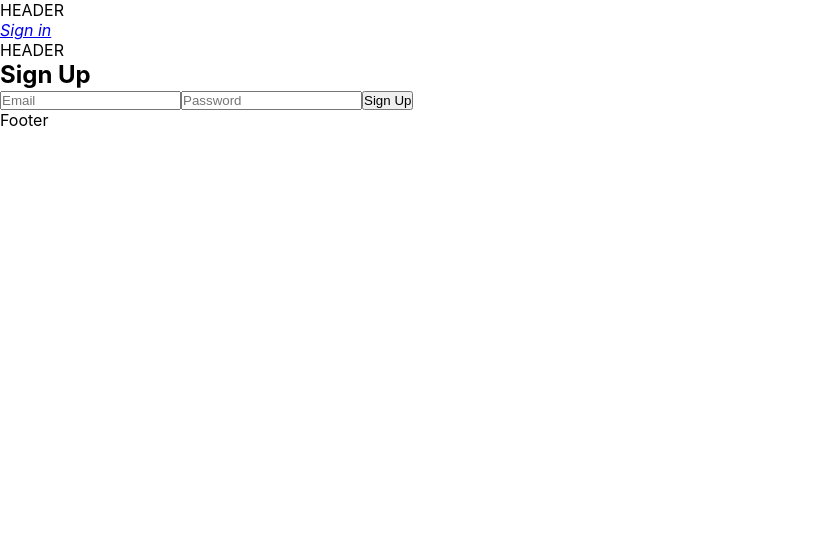
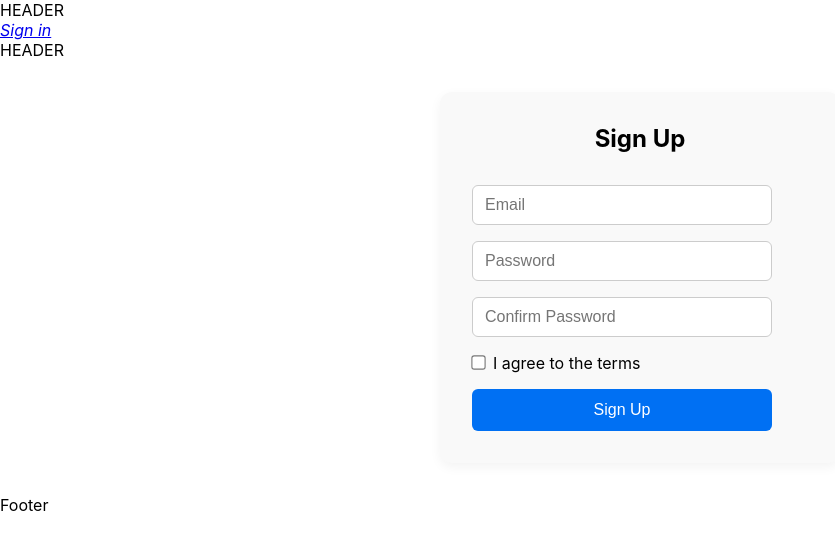
Before and after one commit to kirillnev/rest-client-app, a Next.js app: page /auth/signup in a window 1280 px wide. Shown: the top 550 px of the page, without its empty margins (0-835 px from the left). Built offline with nearby package versions, Linux system fonts and the light colour scheme; no server answers.

Commit message:
chore: divide into 2 separate forms

```diff
--- a/src/app/auth/signin/page.tsx
+++ b/src/app/auth/signin/page.tsx
@@ -1,10 +1,10 @@
-import { AuthForm } from '@/components/auth/AuthForm';
 import RedirectIfAuthenticated from '@/components/auth/RedirectIfAuthenticated';
+import { SignInForm } from '@/components/auth/SignInForm';
 
 export default function SignInPage() {
   return (
     <RedirectIfAuthenticated>
-      <AuthForm mode="signin" />
+      <SignInForm />
     </RedirectIfAuthenticated>
   );
 }
--- a/src/app/auth/signup/page.tsx
+++ b/src/app/auth/signup/page.tsx
@@ -1,10 +1,10 @@
-import { AuthForm } from '@/components/auth/AuthForm';
 import RedirectIfAuthenticated from '@/components/auth/RedirectIfAuthenticated';
+import { SignUpForm } from '@/components/auth/SignUpForm';
 
 export default function SignUpPage() {
   return (
     <RedirectIfAuthenticated>
-      <AuthForm mode="signup" />
+      <SignUpForm />
     </RedirectIfAuthenticated>
   );
 }
--- a/src/app/globals.css
+++ b/src/app/globals.css
@@ -19,3 +19,67 @@ body {
   overflow-x: hidden;
   font-family: var(--font-geist-sans);
 }
+
+.form-container {
+  max-width: 400px;
+  margin: 2rem auto;
+  padding: 2rem;
+  border-radius: 12px;
+  background-color: #f9f9f9;
+  box-shadow: 0 4px 12px rgba(0, 0, 0, 0.05);
+}
+
+.form-container h2 {
+  text-align: center;
+  margin-bottom: 2rem;
+}
+
+.form-group {
+  margin-bottom: 1rem;
+}
+
+input[type='email'],
+input[type='password'],
+input[type='text'] {
+  width: 300px;
+  padding: 10px 12px;
+  font-size: 1rem;
+  border: 1px solid #ccc;
+  border-radius: 6px;
+  transition: border-color 0.2s ease;
+  outline: none;
+}
+
+input:focus {
+  border-color: #0070f3;
+  box-shadow: 0 0 0 1px #0070f3;
+}
+
+input[type='checkbox'] {
+  margin-right: 0.5rem;
+  transform: scale(1.1);
+}
+
+button {
+  width: 300px;
+  padding: 12px;
+  background-color: #0070f3;
+  color: white;
+  font-size: 1rem;
+  font-weight: 500;
+  border: none;
+  border-radius: 6px;
+  cursor: pointer;
+  transition: background-color 0.2s ease;
+}
+
+button:hover {
+  background-color: #0059c9;
+}
+
+.error-message {
+  color: #e00;
+  margin-bottom: 1rem;
+  font-size: 0.9rem;
+  text-align: center;
+}
--- a/src/components/auth/AuthForm.tsx
+++ /dev/null
@@ -1,75 +0,0 @@
-'use client';
-
-import { useState } from 'react';
-import { supabase } from '@/lib/supabase';
-import { useRouter } from 'next/navigation';
-import type { AuthError } from '@supabase/supabase-js';
-import { authSchema } from '@/schemas/authSchema';
-import { ZodError } from 'zod';
-
-type AuthFormProps = {
-  mode: 'signin' | 'signup';
-};
-
-export const AuthForm = ({ mode }: AuthFormProps) => {
-  const [email, setEmail] = useState('');
-  const [password, setPassword] = useState('');
-  const [error, setError] = useState('');
-  const router = useRouter();
-
-  const handleSubmit = async (e: React.FormEvent) => {
-    e.preventDefault();
-    setError('');
-
-    try {
-      authSchema.parse({ email, password });
-
-      let authError: AuthError | null = null;
-
-      if (mode === 'signup') {
-        const { error } = await supabase.auth.signUp({ email, password });
-        authError = error;
-      } else {
-        const { error } = await supabase.auth.signInWithPassword({
-          email,
-          password,
-        });
-        authError = error;
-      }
-
-      if (authError) {
-        setError(authError.message);
-      } else {
-        router.push('/client');
-      }
-    } catch (err) {
-      if (err instanceof ZodError) {
-        setError(err.errors[0].message);
-      } else {
-        setError('Something went wrong');
-      }
-    }
-  };
-
-  return (
-    <form onSubmit={handleSubmit}>
-      <h2>{mode === 'signin' ? 'Sign In' : 'Sign Up'}</h2>
-      <input
-        type="email"
-        placeholder="Email"
-        value={email}
-        onChange={(e) => setEmail(e.target.value)}
-        required
-      />
-      <input
-        type="password"
-        placeholder="Password"
-        value={password}
-        onChange={(e) => setPassword(e.target.value)}
-        required
-      />
-      {error && <p style={{ color: 'red' }}>{error}</p>}
-      <button type="submit">{mode === 'signin' ? 'Sign In' : 'Sign Up'}</button>
-    </form>
-  );
-};
--- /dev/null
+++ b/src/components/auth/SignUpForm.tsx
@@ -0,0 +1,69 @@
+'use client';
+
+import { useSignUp } from '@/components/auth/hooks/useSignUp';
+
+export const SignUpForm = () => {
+  const {
+    email,
+    password,
+    confirmPassword,
+    agreement,
+    setEmail,
+    setPassword,
+    setConfirmPassword,
+    setAgreement,
+    error,
+    handleSubmit,
+  } = useSignUp();
+
+  return (
+    <form onSubmit={handleSubmit} noValidate className="form-container">
+      <h2>Sign Up</h2>
+
+      <div className="form-group">
+        <input
+          type="email"
+          value={email}
+          placeholder="Email"
+          onChange={(e) => setEmail(e.target.value)}
+          required
+        />
+      </div>
+
+      <div className="form-group">
+        <input
+          type="password"
+          value={password}
+          placeholder="Password"
+          onChange={(e) => setPassword(e.target.value)}
+          required
+        />
+      </div>
+
+      <div className="form-group">
+        <input
+          type="password"
+          value={confirmPassword}
+          placeholder="Confirm Password"
+          onChange={(e) => setConfirmPassword(e.target.value)}
+          required
+        />
+      </div>
+
+      <div className="form-group">
+        <label>
+          <input
+            type="checkbox"
+            checked={agreement}
+            onChange={(e) => setAgreement(e.target.checked)}
+          />
+          I agree to the terms
+        </label>
+      </div>
+
+      {error && <p style={{ color: 'red' }}>{error}</p>}
+
+      <button type="submit">Sign Up</button>
+    </form>
+  );
+};
--- /dev/null
+++ b/src/components/auth/hooks/useSignUp.ts
@@ -0,0 +1,50 @@
+import { useState } from 'react';
+import { useRouter } from 'next/navigation';
+import { supabase } from '@/lib/supabase';
+import { signUpSchema } from '@/schemas/signUpSchema';
+import { ZodError } from 'zod';
+
+export const useSignUp = () => {
+  const [email, setEmail] = useState('');
+  const [password, setPassword] = useState('');
+  const [confirmPassword, setConfirmPassword] = useState('');
+  const [agreement, setAgreement] = useState(false);
+  const [error, setError] = useState('');
+  const router = useRouter();
+
+  const handleSubmit = async (e: React.FormEvent) => {
+    e.preventDefault();
+    setError('');
+
+    try {
+      signUpSchema.parse({ email, password, confirmPassword, agreement });
+
+      const { error: authError } = await supabase.auth.signUp({ email, password });
+
+      if (authError) {
+        setError(authError.message);
+      } else {
+        router.push('/client');
+      }
+    } catch (err) {
+      if (err instanceof ZodError) {
+        setError(err.errors[0].message);
+      } else {
+        setError('Something went wrong');
+      }
+    }
+  };
+
+  return {
+    email,
+    password,
+    confirmPassword,
+    agreement,
+    setEmail,
+    setPassword,
+    setConfirmPassword,
+    setAgreement,
+    error,
+    handleSubmit,
+  };
+};
--- a/src/schemas/authSchema.ts
+++ b/src/schemas/signInSchema.ts
@@ -1,6 +1,6 @@
 import { z } from 'zod';
 
-export const authSchema = z.object({
+export const signInSchema = z.object({
   email: z.string().email('Invalid email format'),
   password: z
     .string()
@@ -10,4 +10,4 @@ export const authSchema = z.object({
     .regex(/[@$!%*?&]/, 'Password must contain a special character'),
 });
 
-export type AuthSchemaType = z.infer<typeof authSchema>;
+export type SignInSchemaType = z.infer<typeof signInSchema>;
--- /dev/null
+++ b/src/schemas/signUpSchema.ts
@@ -0,0 +1,22 @@
+import { z } from 'zod';
+
+export const signUpSchema = z
+  .object({
+    email: z.string().email('Invalid email format'),
+    password: z
+      .string()
+      .min(8, 'Password must be at least 8 characters')
+      .regex(/[A-Za-z]/, 'Password must contain a letter')
+      .regex(/\d/, 'Password must contain a digit')
+      .regex(/[@$!%*?&]/, 'Password must contain a special character'),
+    confirmPassword: z.string(),
+    agreement: z.literal(true).refine(val => val === true, {
+      message: 'You must agree to the terms',
+    }),
+  })
+  .refine((data) => data.password === data.confirmPassword, {
+    message: 'Passwords do not match',
+    path: ['confirmPassword'],
+  });
+
+export type SignUpSchemaType = z.infer<typeof signUpSchema>;
```
Also changed, not shown: src/components/auth/SignInForm.tsx (added, +44 -0 lines), src/components/auth/hooks/useSignIn.ts (added, +46 -0 lines).
